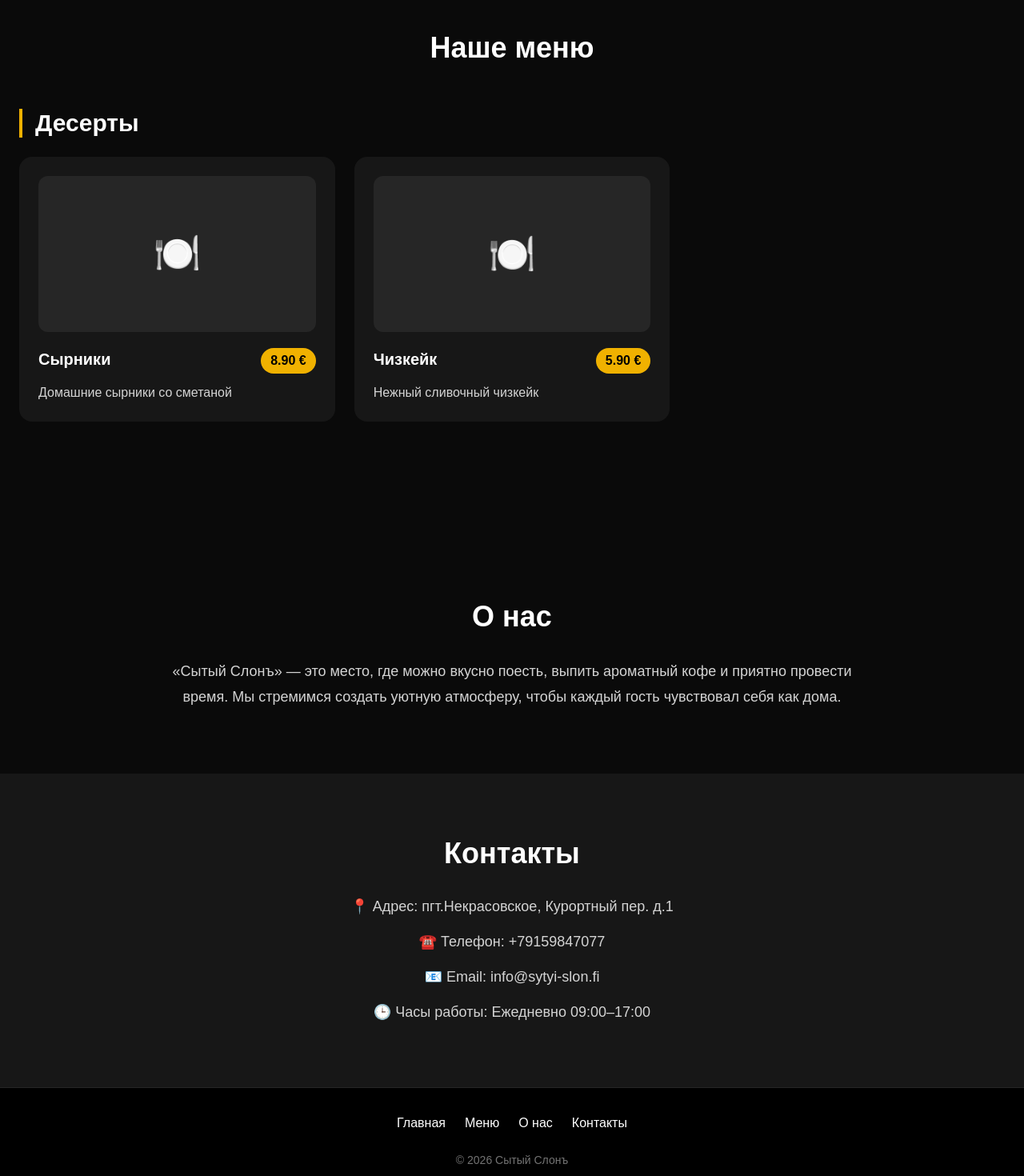
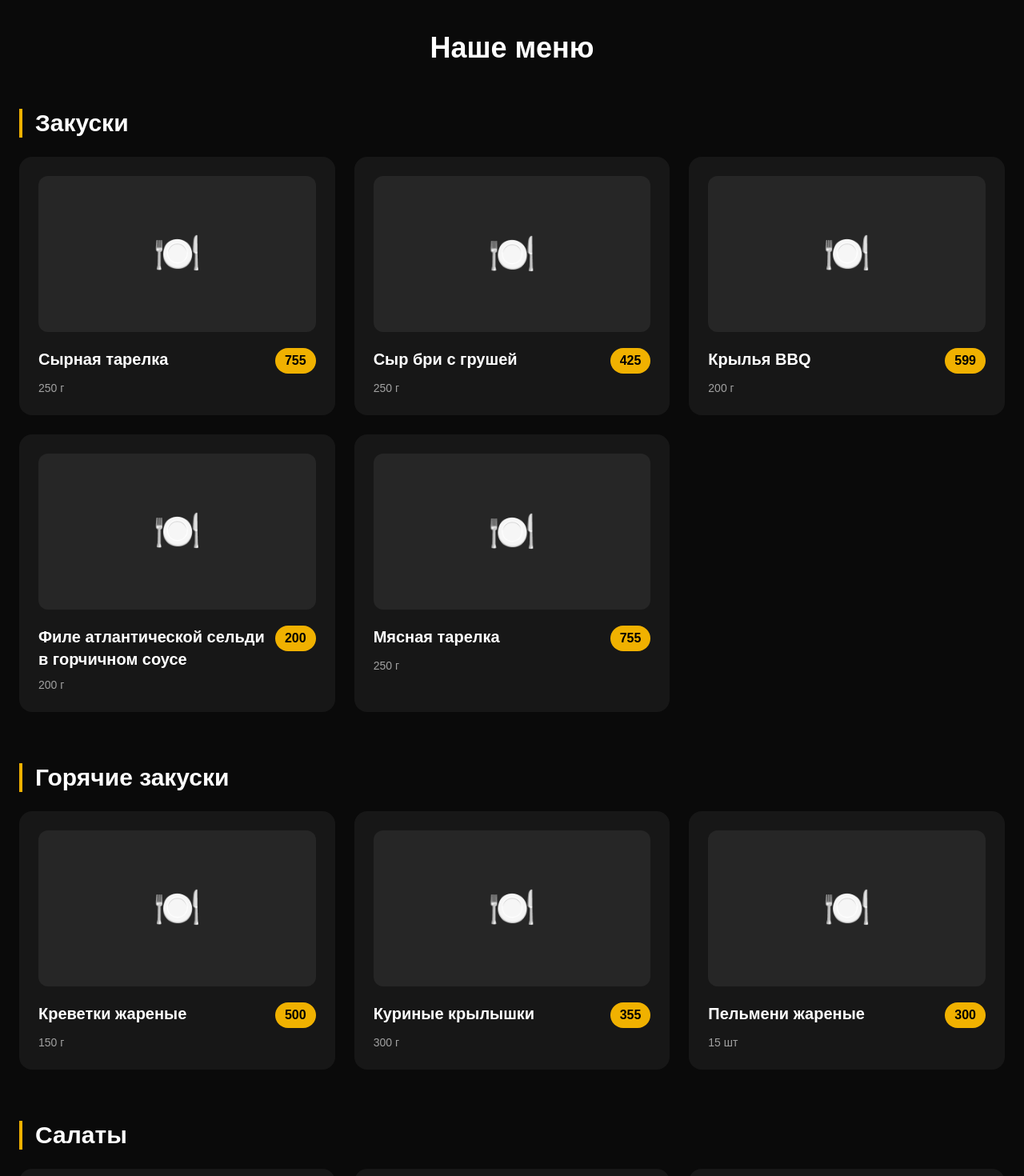
Before and after one commit to semperthY/Sytyi-slon, a Next.js app: page / in a window 1280 px wide. Shown: the part 840-2310 px from the top of the page at 80% size. Built offline with nearby package versions, Linux system fonts and the light colour scheme.

Commit message:
Complete menu

```diff
--- a/src/data/menu.ts
+++ b/src/data/menu.ts
@@ -2,31 +2,369 @@ export type MenuItem = {
   id: number;
   category: string;
   name: string;
-  price: string;
+  price: number;
   weight?: string;
   description?: string;
 };
 
 export const menu: MenuItem[] = [
+  // Закуски
   {
     id: 1,
-    category: "Кофе",
-    name: "Капучино",
-    price: "4.50 €",
-    description: "Классический кофе с молочной пенкой",
+    category: "Закуски",
+    name: "Сырная тарелка",
+    weight: "250 г",
+    price: 755,
   },
   {
     id: 2,
-    category: "Десерты",
-    name: "Сырники",
-    price: "8.90 €",
-    description: "Домашние сырники со сметаной",
+    category: "Закуски",
+    name: "Сыр бри с грушей",
+    weight: "250 г",
+    price: 425,
   },
   {
     id: 3,
+    category: "Закуски",
+    name: "Крылья BBQ",
+    weight: "200 г",
+    price: 599,
+  },
+  {
+    id: 4,
+    category: "Закуски",
+    name: "Филе атлантической сельди в горчичном соусе",
+    weight: "200 г",
+    price: 200,
+  },
+  {
+    id: 5,
+    category: "Закуски",
+    name: "Мясная тарелка",
+    weight: "250 г",
+    price: 755,
+  },
+
+  // Горячие закуски
+  {
+    id: 6,
+    category: "Горячие закуски",
+    name: "Креветки жареные",
+    weight: "150 г",
+    price: 500,
+  },
+  {
+    id: 7,
+    category: "Горячие закуски",
+    name: "Куриные крылышки",
+    weight: "300 г",
+    price: 355,
+  },
+  {
+    id: 8,
+    category: "Горячие закуски",
+    name: "Пельмени жареные",
+    weight: "15 шт",
+    price: 300,
+  },
+
+  // Салаты
+  {
+    id: 9,
+    category: "Салаты",
+    name: "Цезарь",
+    weight: "250 г",
+    price: 465,
+  },
+  {
+    id: 10,
+    category: "Салаты",
+    name: "Цезарь с креветками",
+    weight: "250 г",
+    price: 585,
+  },
+  {
+    id: 11,
+    category: "Салаты",
+    name: "Греческий",
+    weight: "250 г",
+    price: 395,
+  },
+  {
+    id: 12,
+    category: "Салаты",
+    name: "Капрезе",
+    weight: "250 г",
+    price: 385,
+  },
+  {
+    id: 13,
+    category: "Салаты",
+    name: "Зелёный салат с уткой",
+    weight: "250 г",
+    price: 565,
+  },
+  {
+    id: 14,
+    category: "Салаты",
+    name: "Сельдь под шубой",
+    weight: "250 г",
+    price: 250,
+  },
+  // Горячие блюда
+  {
+    id: 15,
+    category: "Горячие блюда",
+    name: "Свиная отбивная",
+    weight: "360 г",
+    price: 360,
+  },
+  {
+    id: 16,
+    category: "Горячие блюда",
+    name: "Ромштекс куриный",
+    weight: "360 г",
+    price: 360,
+  },
+  {
+    id: 17,
+    category: "Горячие блюда",
+    name: "Треска запечённая под шубой",
+    weight: "300 г",
+    price: 300,
+  },
+  {
+    id: 18,
+    category: "Горячие блюда",
+    name: "Жаркое из телятины в горшочке",
+    weight: "350/400 г",
+    price: 400,
+  },
+  {
+    id: 19,
+    category: "Горячие блюда",
+    name: "Котлеты «По-киевски»",
+    weight: "250 г",
+    price: 250,
+  },
+  {
+    id: 20,
+    category: "Горячие блюда",
+    name: "Пельмени домашние",
+    weight: "400 г",
+    price: 400,
+  },
+  {
+    id: 21,
+    category: "Горячие блюда",
+    name: "Пельмени говядина (12 шт.)",
+    price: 450,
+  },
+  {
+    id: 22,
+    category: "Горячие блюда",
+    name: "Рыба запечённая в горшочке",
+    price: 400,
+  },
+  {
+    id: 23,
+    category: "Горячие блюда",
+    name: "Жюльен с грибами в сливках с сыром",
+    price: 400,
+  },
+
+  // Супы
+  {
+    id: 24,
+    category: "Супы",
+    name: "Солянка мясная",
+    weight: "300 мл",
+    price: 250,
+  },
+  {
+    id: 25,
+    category: "Супы",
+    name: "Харчо",
+    weight: "300 мл",
+    price: 300,
+  },
+  {
+    id: 26,
+    category: "Супы",
+    name: "Пити из баранины",
+    weight: "300 мл",
+    price: 400,
+  },
+  {
+    id: 27,
+    category: "Супы",
+    name: "Окрошка",
+    weight: "300 мл",
+    price: 180,
+  },
+
+  // Гарниры
+  {
+    id: 28,
+    category: "Гарниры",
+    name: "Картофель по-деревенски",
+    weight: "100 г",
+    price: 200,
+  },
+  {
+    id: 29,
+    category: "Гарниры",
+    name: "Картофель фри",
+    weight: "100 г",
+    price: 150,
+  },
+  {
+    id: 30,
+    category: "Гарниры",
+    name: "Рис",
+    weight: "100 г",
+    price: 100,
+  },
+  {
+    id: 31,
+    category: "Гарниры",
+    name: "Картофель жареный с грибами",
+    weight: "100 г",
+    price: 200,
+  },
+
+  // Паста
+  {
+    id: 32,
+    category: "Паста",
+    name: "Карбонара с беконом",
+    price: 359,
+  },
+  {
+    id: 33,
+    category: "Паста",
+    name: "Карбонара с креветками",
+    price: 525,
+  },
+  {
+    id: 34,
+    category: "Паста",
+    name: "Фетучини",
+    price: 355,
+  },
+  {
+    id: 35,
+    category: "Паста",
+    name: "Фетучини с ветчиной и сыром",
+    price: 355,
+  },
+  {
+    id: 36,
+    category: "Паста",
+    name: "Фетучини с курицей и грибами",
+    price: 355,
+  },
+  // Десерты
+  {
+    id: 37,
+    category: "Десерты",
+    name: "Мороженое (3 шарика)",
+    price: 200,
+  },
+  {
+    id: 38,
+    category: "Десерты",
+    name: "Коктейль молочный",
+    price: 150,
+  },
+  {
+    id: 39,
+    category: "Десерты",
+    name: "Пирожное",
+    price: 100,
+  },
+  {
+    id: 40,
     category: "Десерты",
     name: "Чизкейк",
-    price: "5.90 €",
-    description: "Нежный сливочный чизкейк",
+    price: 150,
+  },
+
+  // Пицца
+  {
+    id: 41,
+    category: "Пицца",
+    name: "Пицца в ассортименте",
+    description:
+      "Деревенская • Пепперони • Мясной пир • 4 сыра • Гавайская • Грибная • Охотничья • Дон Бекон",
+    price: 900,
+  },
+
+  // Бургеры
+  {
+    id: 42,
+    category: "Бургеры",
+    name: "Маффин двойной с яйцом и котлетой из свинины",
+    price: 250,
+  },
+  {
+    id: 43,
+    category: "Бургеры",
+    name: "Чизбургер",
+    price: 180,
+  },
+  {
+    id: 44,
+    category: "Бургеры",
+    name: "Гамбургер",
+    price: 150,
+  },
+  {
+    id: 45,
+    category: "Бургеры",
+    name: "Гранд",
+    price: 250,
+  },
+  {
+    id: 46,
+    category: "Бургеры",
+    name: "Двойной Гранд",
+    price: 300,
+  },
+  {
+    id: 47,
+    category: "Бургеры",
+    name: "Чикенбургер",
+    price: 250,
+  },
+
+  // Напитки
+  {
+    id: 48,
+    category: "Напитки",
+    name: "Морс (клюква/облепиха)",
+    weight: "1 л",
+    price: 250,
+  },
+  {
+    id: 49,
+    category: "Напитки",
+    name: "Сок в ассортименте",
+    weight: "1 л",
+    price: 200,
+  },
+  {
+    id: 50,
+    category: "Напитки",
+    name: "Кола / Спрайт / Фанта",
+    weight: "0.33 л",
+    price: 100,
+  },
+  {
+    id: 51,
+    category: "Напитки",
+    name: "Кола / Спрайт / Фанта",
+    weight: "0.5 л",
+    price: 120,
   },
 ];
```
